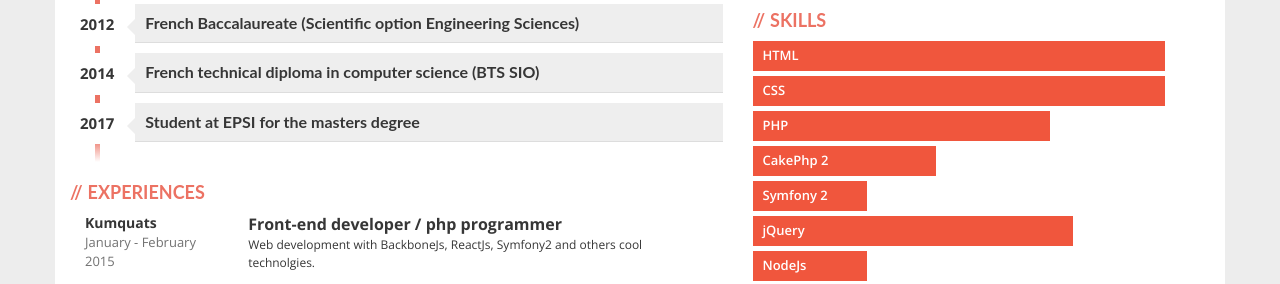
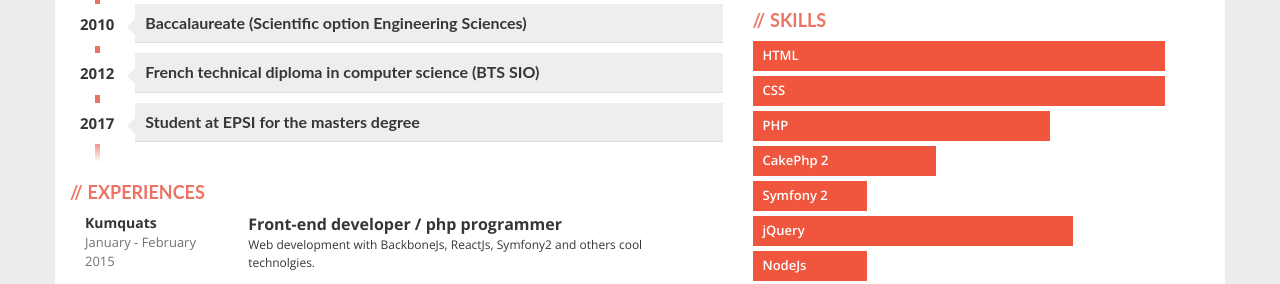
Before and after one commit to thiaybovo/CV, a plain HTML site: page index.html in a window 1280 px wide. Shown: the part 492-776 px from the top of the page. Drawn offline with nearby package versions, Linux system fonts and the light colour scheme.

Commit message:
Update index.html

```diff
--- a/index.html
+++ b/index.html
@@ -43,14 +43,14 @@
                         </div>
                     </li>
                     <li>
-                        <div class="year pull-left">2012</div>
+                        <div class="year pull-left">2010</div>
                         <div class="description pull-right">
-                            <h3>French Baccalaureate (Scientific option Engineering Sciences)</h3>
+                            <h3>Baccalaureate (Scientific option Engineering Sciences)</h3>
                             <p></p>
                         </div>
                     </li>
                     <li>
-                        <div class="year pull-left">2014</div>
+                        <div class="year pull-left">2012</div>
                         <div class="description pull-right">
                             <h3>French technical diploma in computer science (BTS SIO)</h3>
                             <p></p>
```
